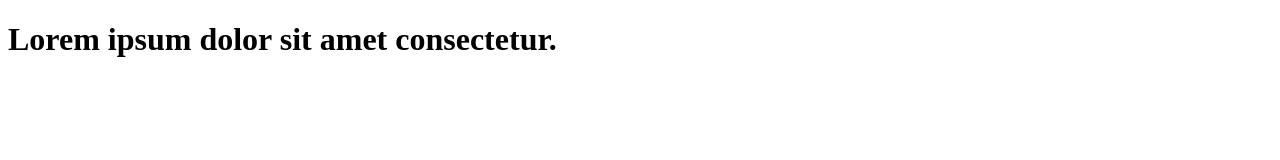
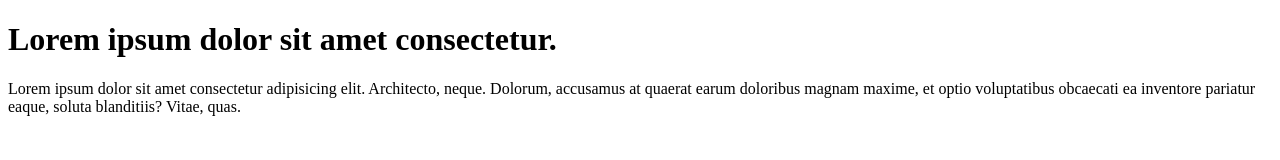
Before and after one commit to vikasvickys123/learn-git, a plain HTML site: page index.html in a window 1280 px wide. Drawn offline with Linux system fonts and the light colour scheme.

Commit message:
Added paragraph to code

```diff
--- a/index.html
+++ b/index.html
@@ -7,5 +7,6 @@
 </head>
 <body>
     <h1>Lorem ipsum dolor sit amet consectetur.</h1>
+    <p>Lorem ipsum dolor sit amet consectetur adipisicing elit. Architecto, neque. Dolorum, accusamus at quaerat earum doloribus magnam maxime, et optio voluptatibus obcaecati ea inventore pariatur eaque, soluta blanditiis? Vitae, quas.</p>
 </body>
 </html>
```
